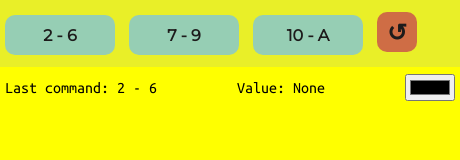
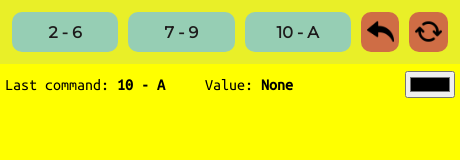
Before and after one commit to Eol1881/my-first-electron-app, an Electron app: page index.html in a window 460 px wide. Both pictures are taken after a click on the button "2 - 6". Drawn offline with Linux system fonts and the light colour scheme; no server answers.

Commit message:
feat: add new btn, add btn icons, also some refactoring

```diff
--- a/index.html
+++ b/index.html
@@ -8,10 +8,11 @@
   <body class="body">
     <section class="btns">
       <div class="btns-wrapper">
-        <button class="ext__btn ext__btn--stand" onclick="sendRequest(-1)">2 - 6</button>
+        <button class="ext__btn ext__btn--stand" onclick="sendRequest(1)">2 - 6</button>
         <button class="ext__btn ext__btn--hit" onclick="sendRequest(0)">7 - 9</button>
-        <button class="ext__btn ext__btn--split" onclick="sendRequest(1)">10 - A</button>
-        <button class="ext__btn ext__btn--reset" onclick="sendRequest('reset')"><span class="ext__btn--content">↺</span></button>
+        <button class="ext__btn ext__btn--split" onclick="sendRequest(-1)">10 - A</button>
+        <button class="ext__btn ext__btn--undo" onclick="sendRequest('revert')"><span class="ext__btn--content ext__btn--content--undo"></span></button>
+        <button class="ext__btn ext__btn--reset" onclick="sendRequest('reset')"><span class="ext__btn--content ext__btn--content--reset"></span></button>
       </div>
     </section>
     <section class="footer">
@@ -22,63 +23,77 @@
 
     <script>
       const ipcRenderer = require('electron').ipcRenderer;
+
       const body = document.querySelector(".body");
       const colorPicker = document.querySelector('.color-picker');
+      const lastCommand = document.querySelector(".last-command-text");
+      const currValue = document.querySelector(".current-value-text");
 
-      function sendRequest(code) {
-        let textMsg;
+      class Request {
+        constructor(code) {
+          this.code = code;
+          this.defaultUrl = 'http://localhost:8080/';
+          this.url;
           switch (code) {
             case -1:
-            textMsg = '2 - 6';
+              this.method = 'PUT';
               break;
             case 0:
-            textMsg = '7 - 9';
+              this.method = 'PUT';
               break;
             case 1:
-            textMsg = '10 - A';
+              this.method = 'PUT';
+              break;
+            case 'revert':
+              this.method = 'PATCH'
               break;
             case 'reset':
-            textMsg = 'Reset';
+              this.method = 'DELETE'
               break;
             default:
-            textMsg = 'Something went wrong...';
+              throw new Error('Wrong request code recieved')
               break;
           }
-        const lastCommand = document.querySelector(".last-command-text");
-        lastCommand.textContent = textMsg;
-        const currValue = document.querySelector(".current-value-text");
-
-        function sendGetRequest() {
-          fetch('http://localhost:8080/true')
-            .then(response => response.text())
-            .then(data => console.log(data))
-            .catch(error => console.error(error));
+          if (typeof this.code === 'number') {
+            this.url = `${this.defaultUrl}add/${this.code}`
+          } else {
+            this.url = `${this.defaultUrl}${this.code}`
+          }
         }
 
-        function sendPutRequest(code) {
-          fetch(`http://localhost:8080/add/${code}`, {
-            method: 'PUT'
-          })
-          .then(response => response.text())
-          .then(data => currValue.textContent = parseFloat(data).toFixed(3)) // console.log(parseFloat(data).toFixed(3))
-          .catch(error => console.error(error));
-        }
-
-        function sendDeleteRequest() {
-          fetch('http://localhost:8080/reset', {
-            method: 'DELETE'
+        send() {
+          fetch(this.url, {
+            method: this.method
           })
           .then(response => response.text())
           .then(data => currValue.textContent = parseFloat(data).toFixed(3))
           .catch(error => console.error(error));
         }
-
-        if (typeof code === 'number') {
-          sendPutRequest(code);
-        } else {
-          sendDeleteRequest();
       }
 
+      function sendRequest(code) {
+        switch (code) {
+          case -1:
+            lastCommand.textContent = '2 - 6';
+            break;
+          case 0:
+            lastCommand.textContent = '7 - 9';
+            break;
+          case 1:
+            lastCommand.textContent = '10 - A';
+            break;
+          case 'revert':
+            lastCommand.textContent = 'Revert';
+            break;
+          case 'reset':
+            lastCommand.textContent = 'Reset';
+            break;
+          default:
+            lastCommand.textContent = 'Something went wrong...';
+            break;
+        }
+
+        new Request(code).send();
       }
 
       colorPicker.addEventListener('change', () => {
--- a/package.json
+++ b/package.json
@@ -12,10 +12,10 @@
   "license": "ISC",
   "devDependencies": {
     "electron": "^25.0.0",
-    "electron-builder": "^23.6.0"
+    "electron-builder": "^23.6.0",
+    "electron-packager": "^17.1.1"
   },
   "dependencies": {
-    "electron-packager": "^17.1.1",
     "electron-store": "^8.1.0"
   }
 }
--- a/style.css
+++ b/style.css
@@ -39,6 +39,7 @@
   font-family: UbuntuMono-Regular, sans-serif;
   margin: 0;
   user-select: none;
+  min-width: 10rem;
 }
 
 .last-command-text,
@@ -46,22 +47,28 @@
   font-family: UbuntuMono-Regular, sans-serif;
   user-select: none;
   white-space: nowrap;
+  font-weight: 700;
 }
 
 .btns-wrapper {
+  display: flex;
+
   user-select: none;
-  padding: 7px 0;
+  padding: 7px 7px;
   background-color: rgb(223, 213, 165);
   background-color: rgb(160, 201, 221);
   background-color: rgba(144, 176, 197, 0.2);
 }
 
+/*~~~~~~~~~~~~~~~~~~~~~ Buttons general */
 .ext__btn {
   border-radius: 10px;
   border: none;
 
   width: 110px;
   height: 40px;
+
+  padding: 0;
 
   font-size: 1rem;
   font-weight: 700;
@@ -83,6 +90,41 @@
   border-color: rgb(40, 167, 69);
 }
 
+.ext__btn:active {
+  background-color: rgba(241, 6, 6, 0.8);
+}
+
+.ext__btn--content {
+  display: block;
+  height: 100%;
+  width: 100%;
+  transition: all 500ms ease;
+
+  background-size: 70%;
+  background-repeat: no-repeat;
+  background-position: center;
+}
+
+/*~~~~~~~~~~~~~~~~~~~~~ Undo button */
+.ext__btn--undo {
+  width: 40px;
+  background-color: rgba(202, 77, 77, 0.8);
+  font-size: 1.5rem;
+  transition: transform 600ms ease;
+}
+
+.ext__btn--undo {
+  width: 40px;
+  background-color: rgba(202, 77, 77, 0.8);
+  font-size: 1.5rem;
+  transition: transform 600ms ease;
+}
+
+.ext__btn--content--undo {
+  background-image: url('undo.png');
+}
+
+/*~~~~~~~~~~~~~~~~~~~~~ Reset button */
 .ext__btn--reset {
   width: 40px;
   background-color: rgba(202, 77, 77, 0.8);
@@ -94,15 +136,10 @@
   background-color: rgb(207, 64, 64);
 }
 
-.ext__btn--content {
-  display: block;
-  transition: all 500ms ease;
+.ext__btn--reset:hover .ext__btn--content {
+  transform: rotate(90deg);
 }
 
-.ext__btn:hover .ext__btn--content {
-  transform: rotate(-90deg);
+.ext__btn--content--reset {
+  background-image: url('reset.png');
 }
-
-.ext__btn:active {
-  background-color: rgba(241, 6, 6, 0.8);
-}
```
Also changed, not shown: main.js (+5 -2 lines), README.md, reset.png (added), undo.png (added). Lines whose indentation alone changed are shown as unchanged.
